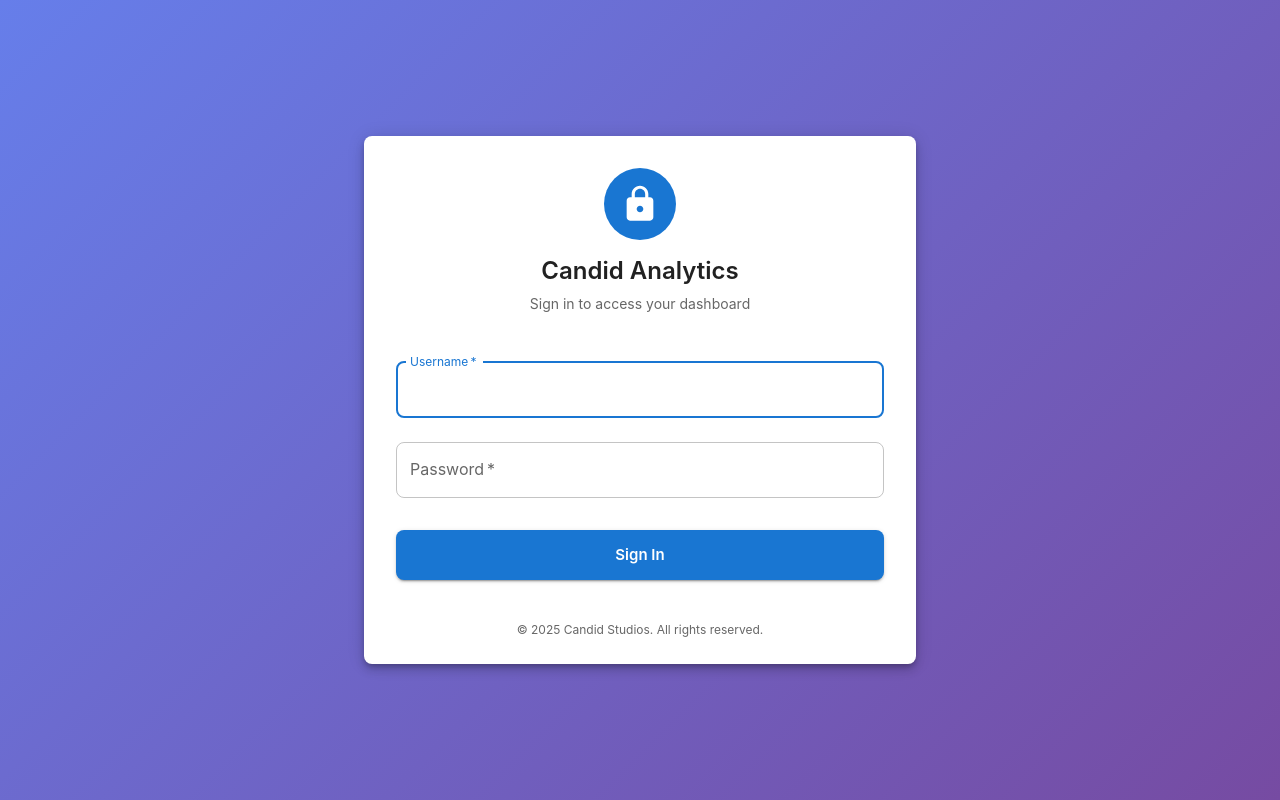
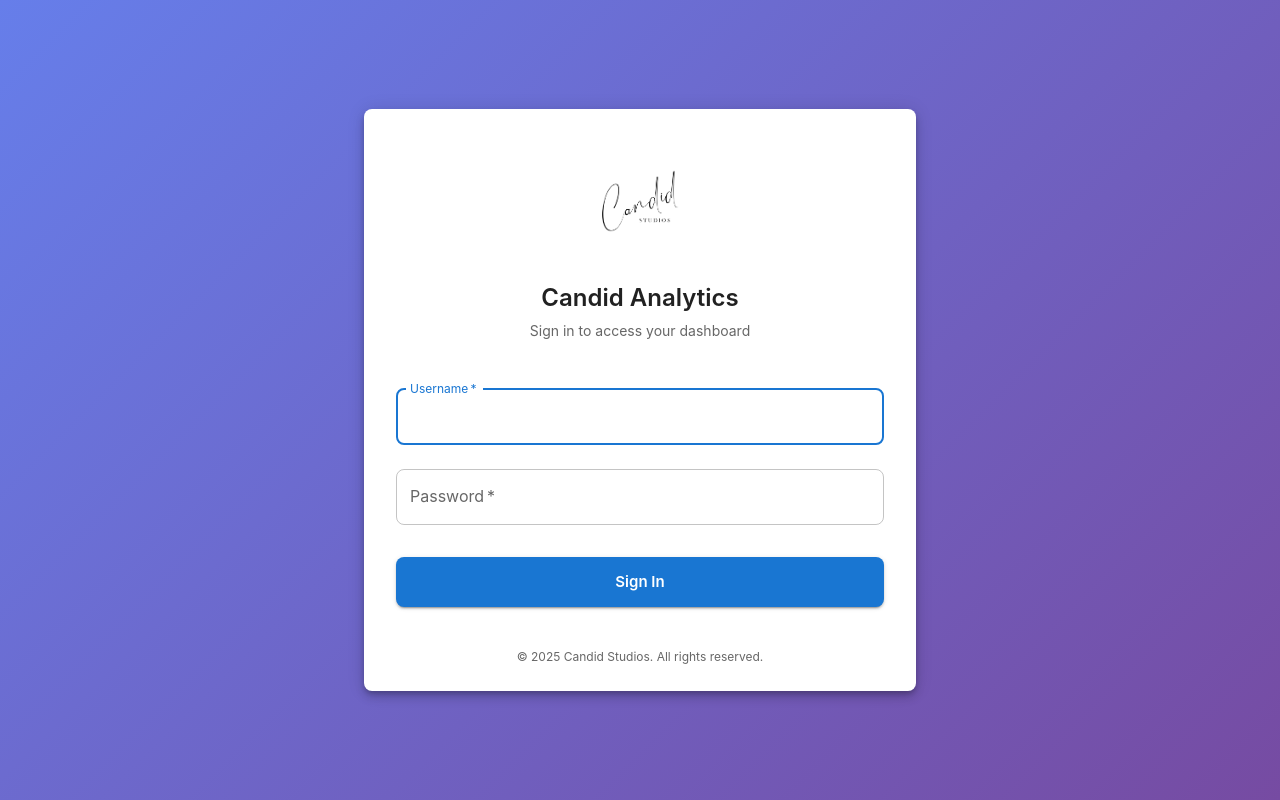
Before and after one commit to support318/candid-analytics-app, a React (Vite) app in the folder frontend/: page /login in a window 1280 px wide. Built offline with nearby package versions, Linux system fonts and the light colour scheme; no server answers.

Commit message:
Replace lock icon with Candid Studios logo on login screen

```diff
--- a/frontend/src/pages/Login.tsx
+++ b/frontend/src/pages/Login.tsx
@@ -10,8 +10,8 @@
   Alert,
   CircularProgress,
 } from '@mui/material'
-import { Lock as LockIcon } from '@mui/icons-material'
 import { useAuth } from '../hooks/useAuth'
+import candidLogo from '../assets/candid-logo.png'
 
 const Login = () => {
   const [username, setUsername] = useState('')
@@ -38,17 +38,12 @@
           <CardContent sx={{ p: 4 }}>
             {/* Header */}
             <Box sx={{ textAlign: 'center', mb: 4 }}>
-              <Box
-                sx={{
-                  display: 'inline-flex',
-                  p: 2,
-                  borderRadius: '50%',
-                  bgcolor: 'primary.main',
-                  color: 'white',
-                  mb: 2,
-                }}
-              >
-                <LockIcon sx={{ fontSize: 40 }} />
+              <Box sx={{ mb: 2 }}>
+                <img
+                  src={candidLogo}
+                  alt="Candid Studios Logo"
+                  style={{ width: '120px', height: 'auto' }}
+                />
               </Box>
               <Typography variant="h4" component="h1" gutterBottom>
                 Candid Analytics
```
Also changed, not shown: frontend/src/assets/candid-logo.png (added).
